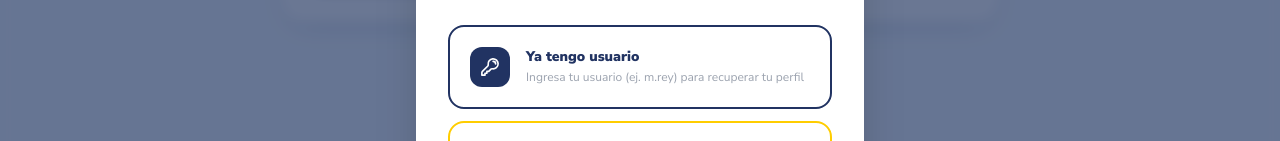
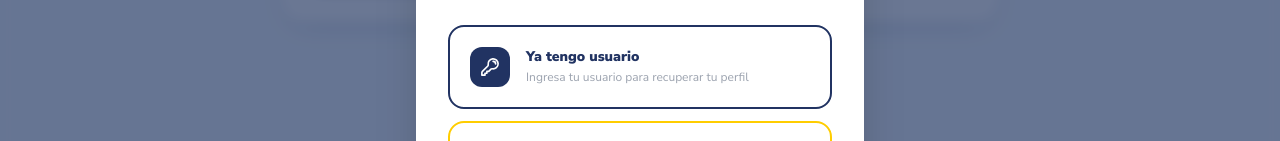
Before and after one commit to MRGGDR/FondoFinder, a Next.js app: page /admin in a window 1280 px wide. Shown: the part 366-507 px from the top of the page. Built offline with nearby package versions, Linux system fonts and the light colour scheme.

Commit message:
fix: reemplazar placeholder m.rey por valor generico en AccessModal

```diff
--- a/src/components/access/AccessModal.tsx
+++ b/src/components/access/AccessModal.tsx
@@ -7,7 +7,7 @@
  * NO usa Supabase Auth ni contraseñas.
  *
  * Flujos:
- *   A. "Ya tengo usuario" → recuperar perfil por usuario m.rey
+ *   A. "Ya tengo usuario" → recuperar perfil por usuario
  *   B. "Es mi primera vez" → crear perfil ligero con datos mínimos
  *   C. Confirmación → mostrar código al usuario recién registrado
  */
@@ -150,7 +150,7 @@ function FlujoCodigo({
         id="codigo_acceso"
         value={codigo}
         onChange={v => { setCodigo(v); setError(null) }}
-        placeholder="m.rey"
+        placeholder="usuario"
         required
         autoFocus
       />
@@ -508,7 +508,7 @@ function FlujoSeleccion({
           <div>
             <p className="font-black text-[#213362] group-hover:text-white text-sm transition-colors">Ya tengo usuario</p>
             <p className="text-xs text-gray-400 group-hover:text-white/70 mt-0.5 transition-colors">
-              Ingresa tu usuario (ej. m.rey) para recuperar tu perfil
+              Ingresa tu usuario para recuperar tu perfil
             </p>
           </div>
         </button>
```
Also changed, not shown: 1 other file (tests, documents, lock files or other folders).
